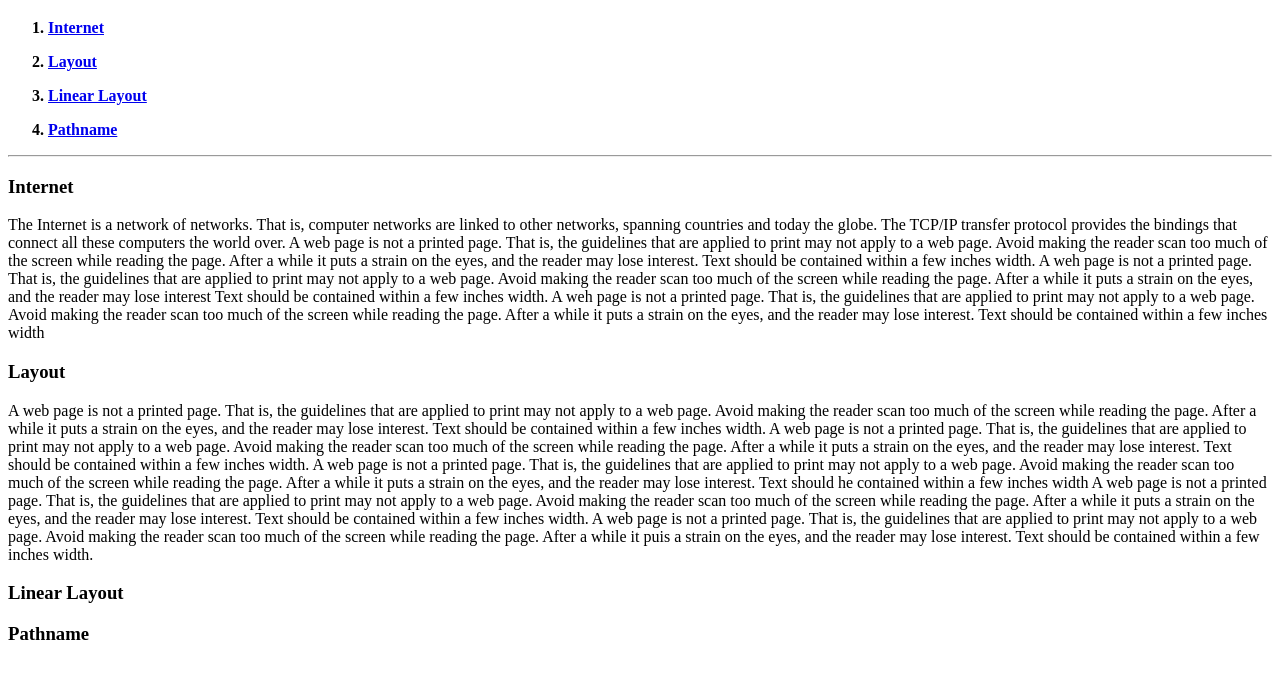
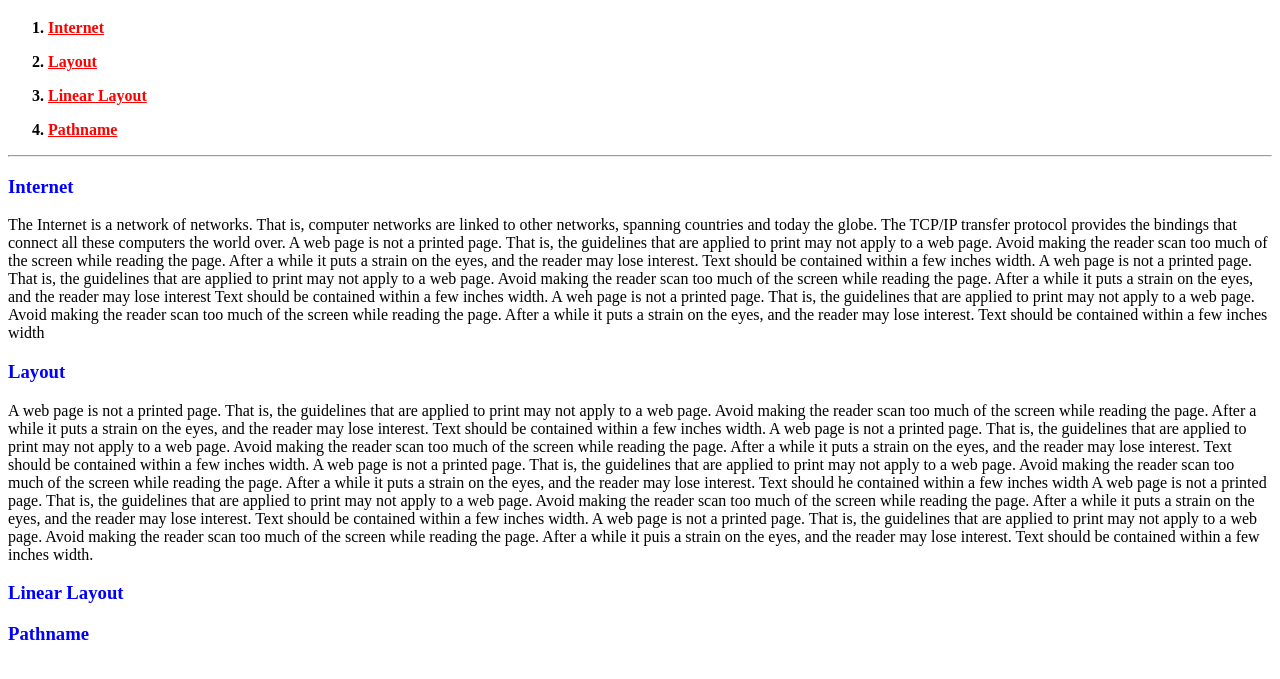
Before and after one commit to duyanhDaai/duyanhDaai.github.io, a plain HTML site: page week 4/work.html in a window 1280 px wide. Shown: the part 61-740 px from the top of the page. Drawn offline with Linux system fonts and the light colour scheme.

Commit message:
Update work.html

```diff
--- a/week 4/work.html
+++ b/week 4/work.html
@@ -4,6 +4,20 @@
     <meta charset="UTF-8">
     <meta name="viewport" content="width=device-width, initial-scale=1.0">
     <title>Preparing a Web Site and Hyperlink</title>
+    <style>
+        h3 {
+            color: blue;
+        }
+        a {
+            color: red;
+        }
+        a:visited {
+            color: green;
+        }
+        a:hover {
+            color: yellow;
+        }
+    </style>
 </head>
 <body background="D:\tải xuống.jpg">
     <h1>Table Of Content</h1>
@@ -22,6 +36,7 @@
 
     <h3 class="section3" id="section3">Linear Layout</h3>
 
+
     <h3 class="section4" id="section4">Pathname</h4>
-</body>
+    </body>
 </html>
```
